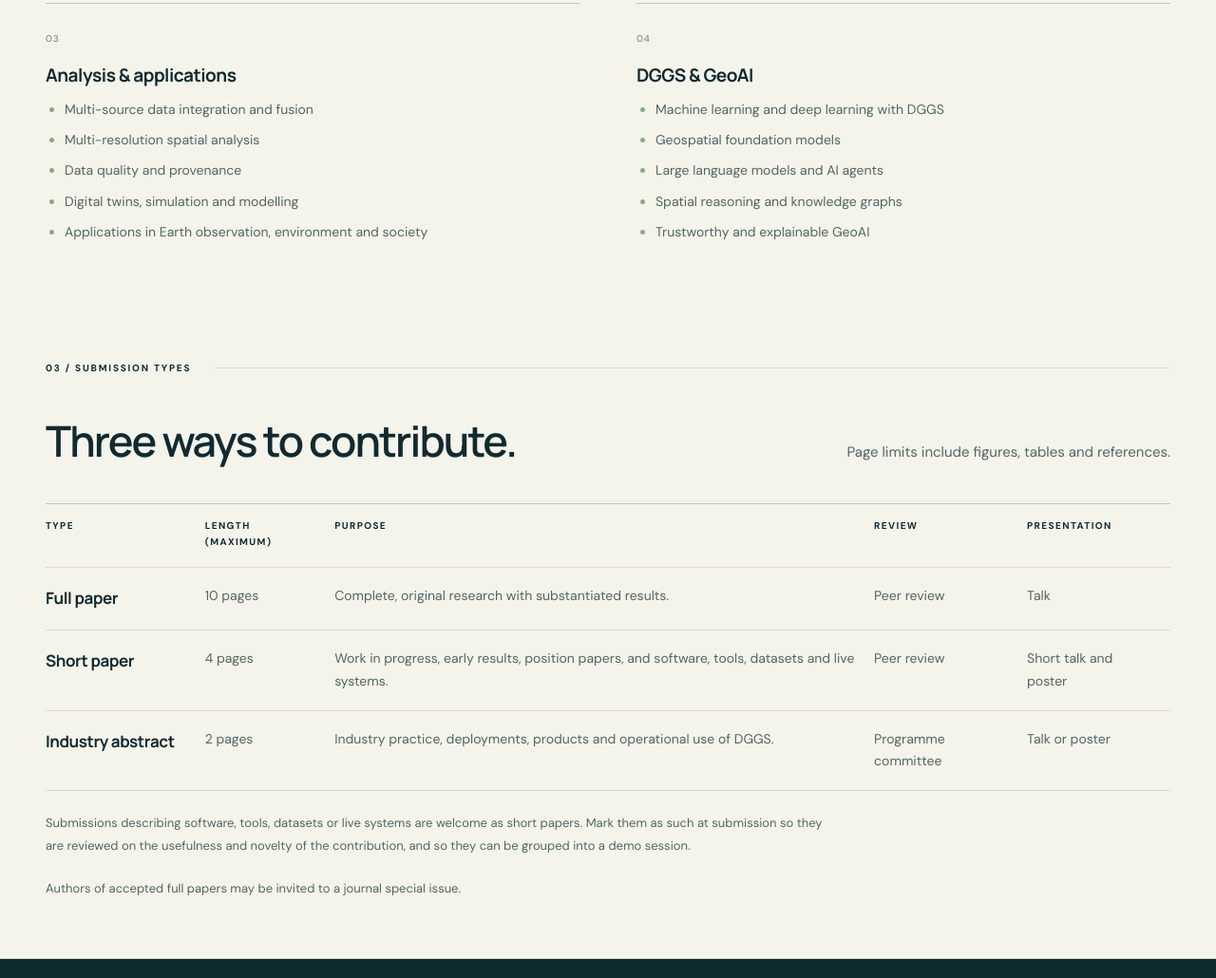
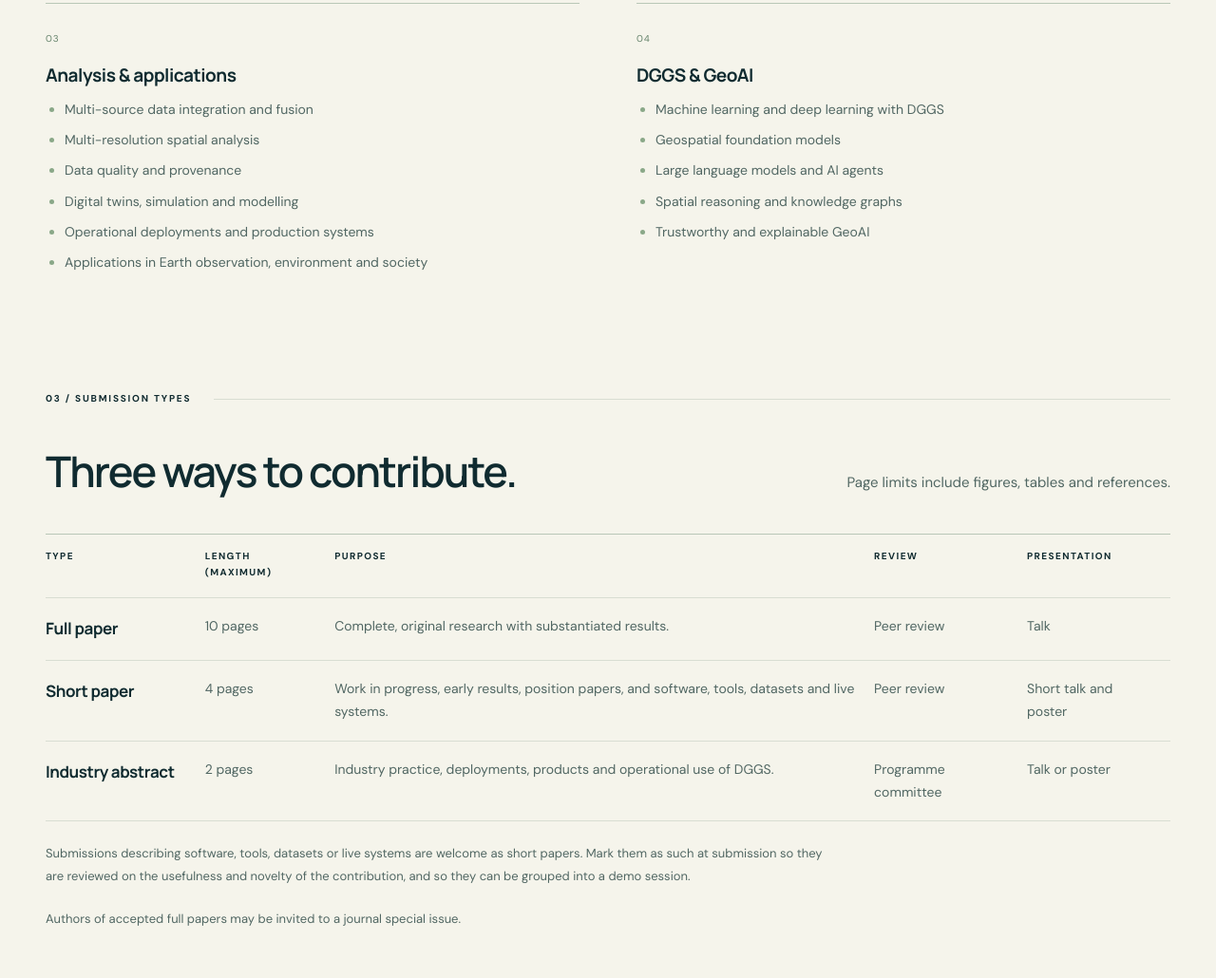
Before and after one commit to UbiSensingAILab/DGGSCON-2027-website, a plain HTML site: page docs/call-for-participation.html in a window 1280 px wide. Shown: the part 1780-2810 px from the top of the page at 95% size. Drawn offline with Linux system fonts and the light colour scheme.

Commit message:
Add operational deployments to the topics of interest
Co-Authored-By: Claude Opus 5 <noreply@anthropic.com>

```diff
--- a/docs/call-for-participation.html
+++ b/docs/call-for-participation.html
@@ -96,6 +96,7 @@
             <li>Multi-resolution spatial analysis</li>
             <li>Data quality and provenance</li>
             <li>Digital twins, simulation and modelling</li>
+            <li>Operational deployments and production systems</li>
             <li>Applications in Earth observation, environment and society</li>
           </ul>
         </article>
```
